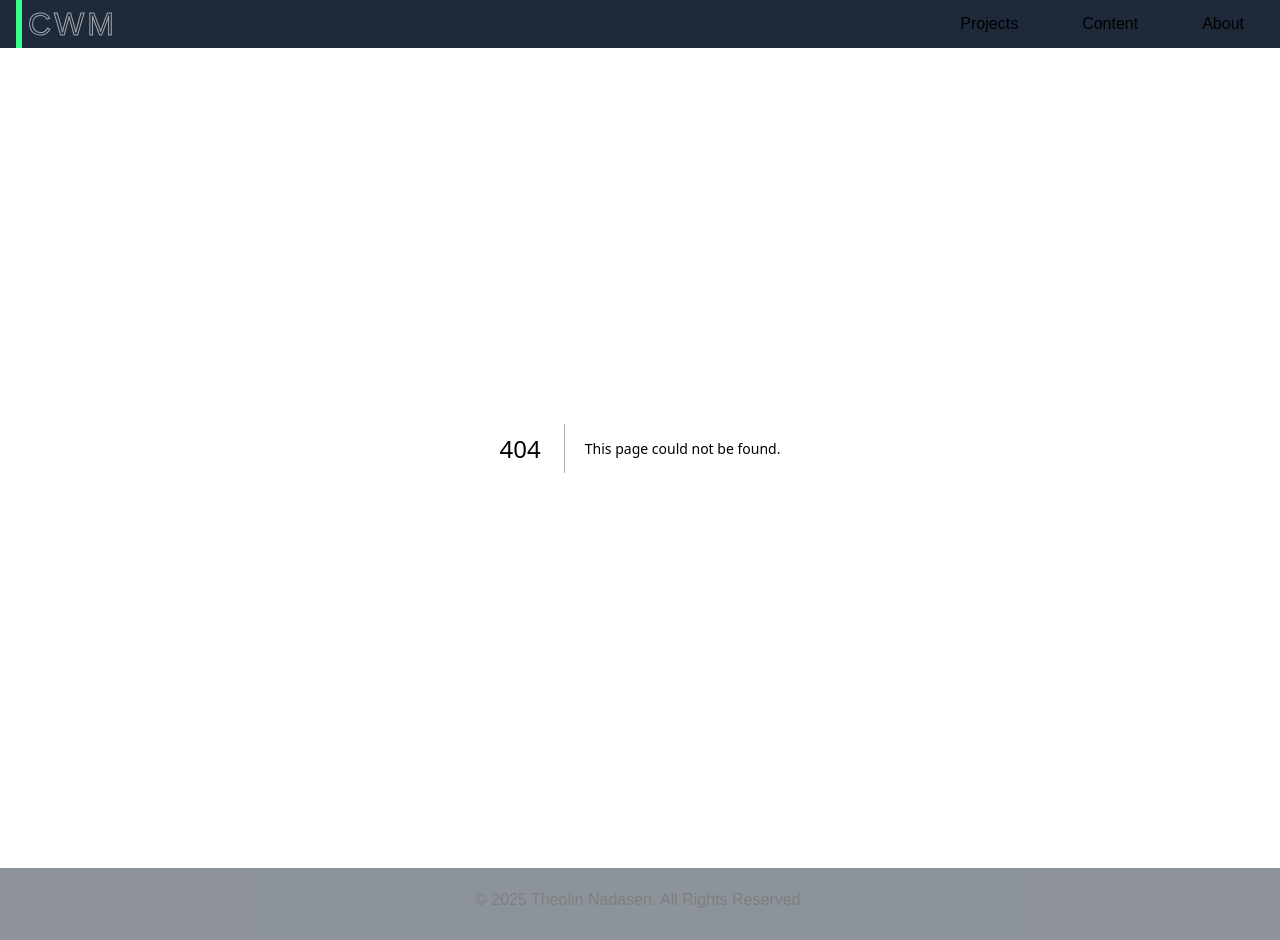
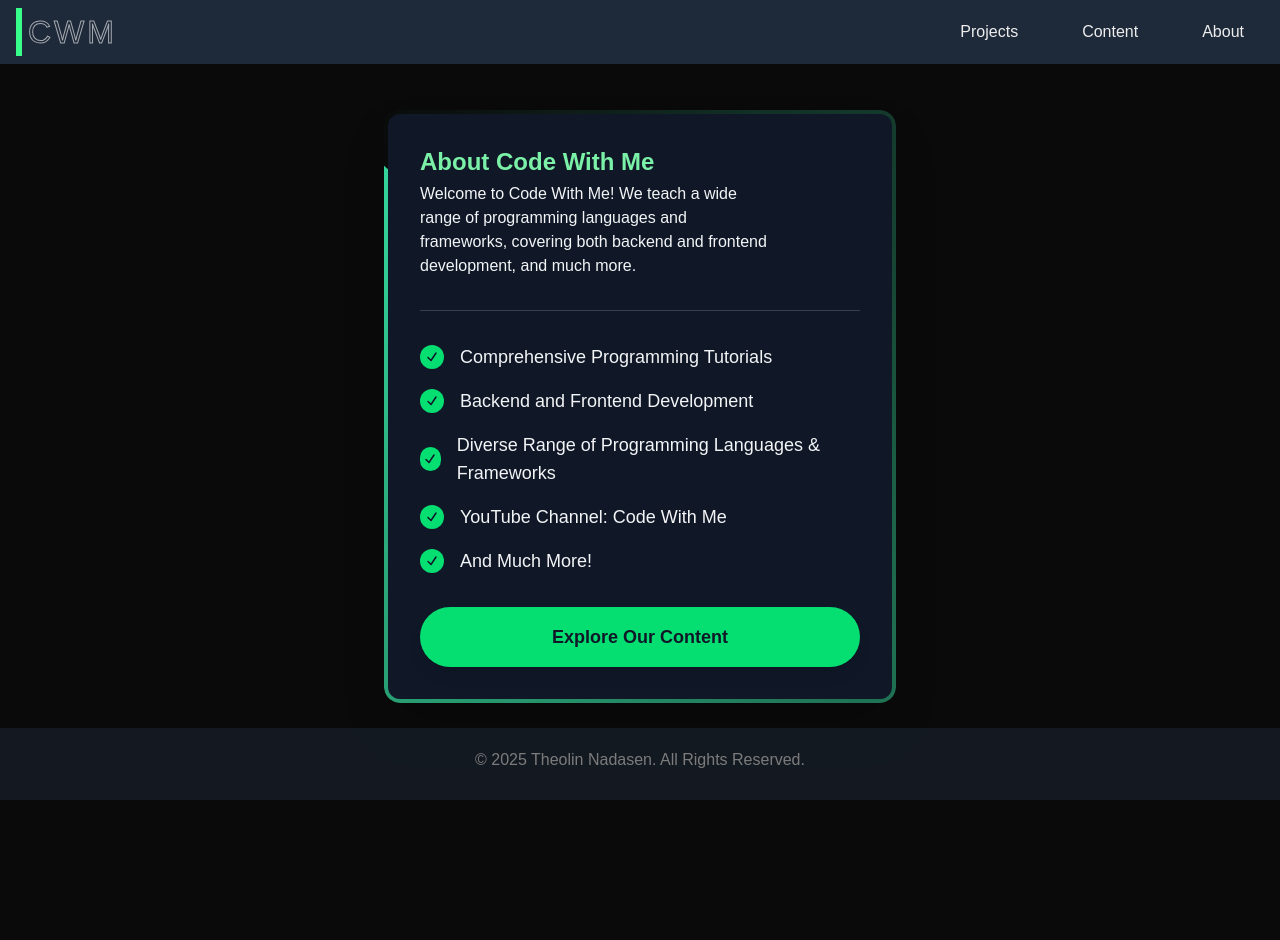
Before and after one commit to Theolin-Nadasen/codewithme, a Next.js app: page /about in a window 1280 px wide. Before the commit this address had no page. After the commit the page ends 800 px from the top, so only its background shows below. Built offline with nearby package versions, Linux system fonts and the light colour scheme.

Commit message:
about page done

```diff
--- /dev/null
+++ b/src/app/about/page.tsx
@@ -0,0 +1,9 @@
+import About_Card from "@/components/about_card"
+
+export default function About(){
+    return (
+        <div className="h-full flex items-center justify-center mt-5">
+            <About_Card />
+        </div>
+    )
+}
--- /dev/null
+++ b/src/components/about_card.tsx
@@ -0,0 +1,107 @@
+'use client'
+
+const About_Card = () => {
+  return (
+    <>
+      <div className="relative w-full max-w-sm md:max-w-lg mx-auto rounded-2xl shadow-2xl overflow-hidden">
+        {/* Animated Border - using a pseudo-element for the animation */}
+        <div className="animated-border-container">
+          <div className="animated-border"></div>
+        </div>
+
+        {/* Card Content */}
+        <div className="relative z-10 flex flex-col gap-6 md:gap-8 p-6 md:p-8 bg-gray-900 rounded-xl m-1">
+          <div className="card_title__container">
+            <span className="block text-xl md:text-2xl font-bold text-green-300">About Code With Me</span>
+            <p className="mt-1 text-sm md:text-base text-gray-100 w-full md:w-4/5">
+              Welcome to Code With Me! We teach a wide range of programming languages and frameworks, covering both backend and frontend development, and much more.
+            </p>
+          </div>
+
+          <hr className="border-gray-700" />
+
+          <ul className="flex flex-col gap-3 md:gap-4">
+            <li className="flex items-center gap-3 md:gap-4">
+              <span className="flex items-center justify-center w-5 h-5 md:w-6 md:h-6 bg-green-400 rounded-full">
+                <svg xmlns="http://www.w3.org/2000/svg" viewBox="0 0 16 16" fill="currentColor" className="w-3 h-3 md:w-4 md:h-4 text-gray-900">
+                  <path fillRule="evenodd" d="M12.416 3.376a.75.75 0 0 1 .208 1.04l-5 7.5a.75.75 0 0 1-1.154.114l-3-3a.75.75 0 0 1 1.06-1.06l2.353 2.353 4.493-6.74a.75.75 0 0 1 1.04-.207Z" />
+                </svg>
+              </span>
+              <span className="text-base md:text-lg text-gray-100">Comprehensive Programming Tutorials</span>
+            </li>
+            <li className="flex items-center gap-3 md:gap-4">
+              <span className="flex items-center justify-center w-5 h-5 md:w-6 md:h-6 bg-green-400 rounded-full">
+                <svg xmlns="http://www.w3.org/2000/svg" viewBox="0 0 16 16" fill="currentColor" className="w-3 h-3 md:w-4 md:h-4 text-gray-900">
+                  <path fillRule="evenodd" d="M12.416 3.376a.75.75 0 0 1 .208 1.04l-5 7.5a.75.75 0 0 1-1.154.114l-3-3a.75.75 0 0 1 1.06-1.06l2.353 2.353 4.493-6.74a.75.75 0 0 1 1.04-.207Z" />
+                </svg>
+              </span>
+              <span className="text-base md:text-lg text-gray-100">Backend and Frontend Development</span>
+            </li>
+            <li className="flex items-center gap-3 md:gap-4">
+              <span className="flex items-center justify-center w-5 h-5 md:w-6 md:h-6 bg-green-400 rounded-full">
+                <svg xmlns="http://www.w3.org/2000/svg" viewBox="0 0 16 16" fill="currentColor" className="w-3 h-3 md:w-4 md:h-4 text-gray-900">
+                  <path fillRule="evenodd" d="M12.416 3.376a.75.75 0 0 1 .208 1.04l-5 7.5a.75.75 0 0 1-1.154.114l-3-3a.75.75 0 0 1 1.06-1.06l2.353 2.353 4.493-6.74a.75.75 0 0 1 1.04-.207Z" />
+                </svg>
+              </span>
+              <span className="text-base md:text-lg text-gray-100">Diverse Range of Programming Languages & Frameworks</span>
+            </li>
+            <li className="flex items-center gap-3 md:gap-4">
+              <span className="flex items-center justify-center w-5 h-5 md:w-6 md:h-6 bg-green-400 rounded-full">
+                <svg xmlns="http://www.w3.org/2000/svg" viewBox="0 0 16 16" fill="currentColor" className="w-3 h-3 md:w-4 md:h-4 text-gray-900">
+                  <path fillRule="evenodd" d="M12.416 3.376a.75.75 0 0 1 .208 1.04l-5 7.5a.75.75 0 0 1-1.154.114l-3-3a.75.75 0 0 1 1.06-1.06l2.353 2.353 4.493-6.74a.75.75 0 0 1 1.04-.207Z" />
+                </svg>
+              </span>
+              <span className="text-base md:text-lg text-gray-100">YouTube Channel: Code With Me</span>
+            </li>
+            <li className="flex items-center gap-3 md:gap-4">
+              <span className="flex items-center justify-center w-5 h-5 md:w-6 md:h-6 bg-green-400 rounded-full">
+                <svg xmlns="http://www.w3.org/2000/svg" viewBox="0 0 16 16" fill="currentColor" className="w-3 h-3 md:w-4 md:h-4 text-gray-900">
+                  <path fillRule="evenodd" d="M12.416 3.376a.75.75 0 0 1 .208 1.04l-5 7.5a.75.75 0 0 1-1.154.114l-3-3a.75.75 0 0 1 1.06-1.06l2.353 2.353 4.493-6.74a.75.75 0 0 1 1.04-.207Z" />
+                </svg>
+              </span>
+              <span className="text-base md:text-lg text-gray-100">And Much More!</span>
+            </li>
+          </ul>
+
+          <button className="w-full py-3 md:py-4 text-base md:text-lg font-semibold text-gray-900 bg-green-400 rounded-full shadow-lg hover:bg-green-500 transition-colors duration-300">
+            Explore Our Content
+          </button>
+        </div>
+      </div>
+      <style jsx>{`
+        .animated-border-container {
+          position: absolute;
+          top: 0;
+          left: 0;
+          right: 0;
+          bottom: 0;
+          border-radius: 1rem; /* same as the card's border-radius */
+          overflow: hidden;
+        }
+        .animated-border {
+          position: absolute;
+          width: 200%;
+          height: 200%;
+          top: -50%;
+          left: -50%;
+          background: conic-gradient(
+            from 180deg at 50% 50%,
+            rgba(255, 255, 255, 0) 0deg,
+            #34d399 360deg
+          );
+          animation: rotate 4s linear infinite;
+        }
+        @keyframes rotate {
+          from {
+            transform: rotate(0deg);
+          }
+          to {
+            transform: rotate(360deg);
+          }
+        }
+      `}</style>
+    </>
+  );
+}
+
+export default About_Card;
--- a/src/components/main_navigation_bar.tsx
+++ b/src/components/main_navigation_bar.tsx
@@ -31,7 +31,7 @@ export default function Navbar() {
                     </Link>
 
                     <Link
-                        href="#"
+                        href="/about"
                         className="hover:bg-gray-700 px-5 hover:font-extrabold hover:text-green-300 hover:shadow shadow-green-400 h-full flex items-center"
                     >
                         About
@@ -55,7 +55,7 @@ export default function Navbar() {
                         Content
                     </Link>
 
-                    <Link href="#" className="text-white hover:text-green-300">
+                    <Link href="/about" className="text-white hover:text-green-300">
                         About
                     </Link>
 
```
